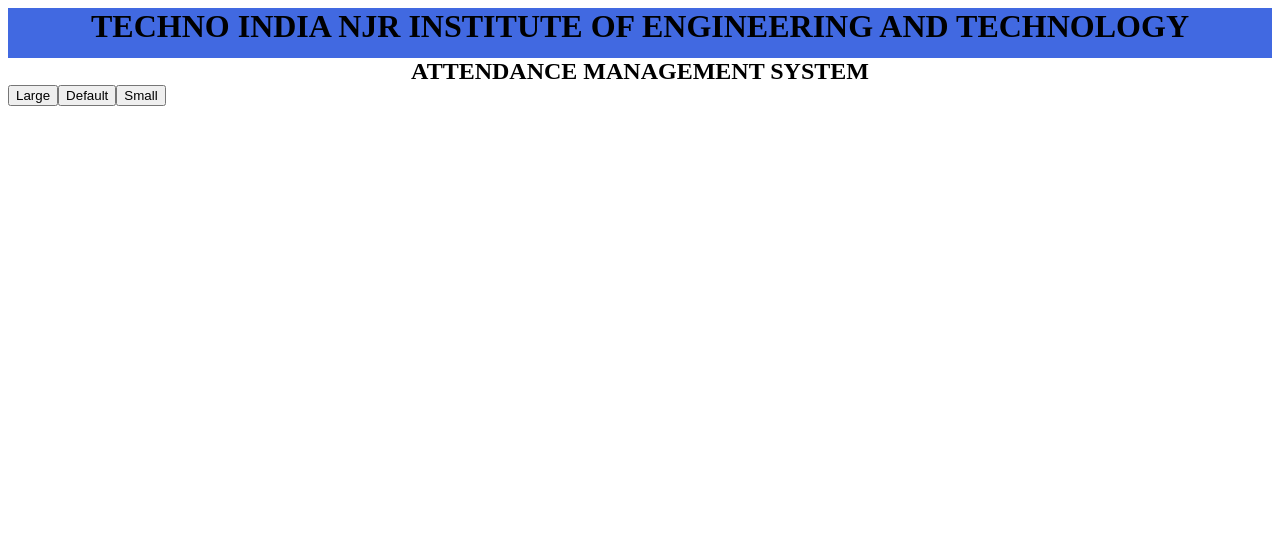
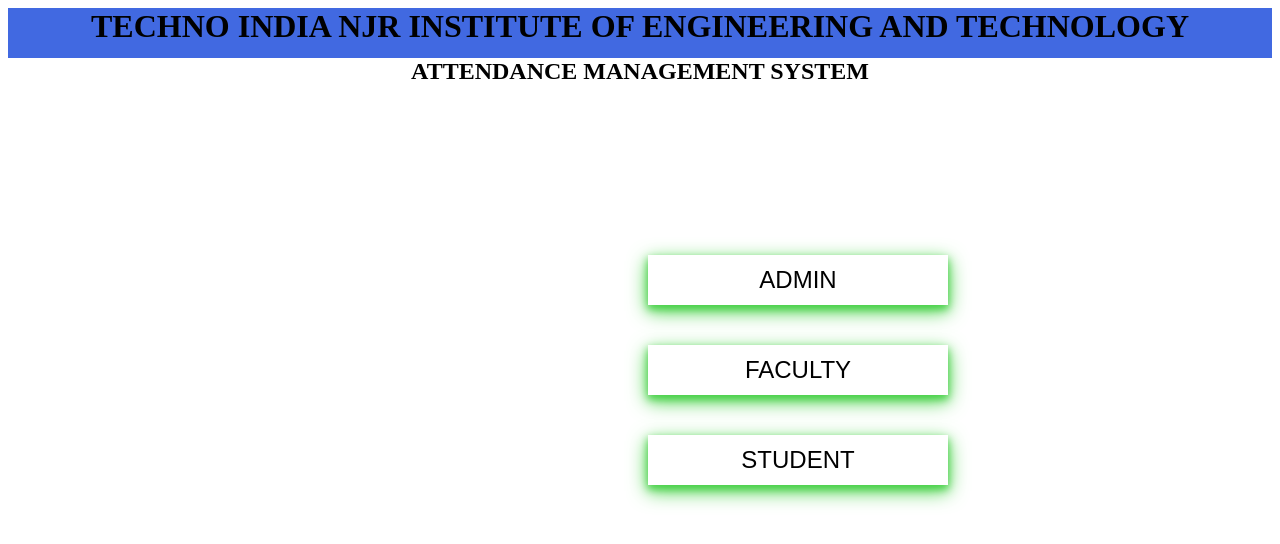
Before and after one commit to komolikaagarwal/attendace, an Angular app in the folder FrontEnd/: page / in a window 1280 px wide. Shown: the top 544 px of the page. Built offline with nearby package versions, Linux system fonts and the light colour scheme.

Commit message:
Initail Commit

```diff
--- a/FrontEnd/src/app/dashboard/dashboard.component.css
+++ b/FrontEnd/src/app/dashboard/dashboard.component.css
@@ -0,0 +1,22 @@
+button{
+    height: 50px;
+    width: 300px;
+    font-size: x-large;
+    box-sizing: border-box;
+    background-color: white;
+   box-shadow:0 4px 8px 0 #47d147, 0 6px 20px 0 #47d147;
+   border: 1px solid white;
+
+}
+body{
+    align-items: center;
+
+    margin-left: 620px;
+    margin-top: 150px;
+
+}
+button:hover{
+    height: 60px;
+    width: 310px;
+
+}
--- a/FrontEnd/src/app/dashboard/dashboard.component.html
+++ b/FrontEnd/src/app/dashboard/dashboard.component.html
@@ -1,3 +1,13 @@
-        <button type="button" class="btn btn-primary btn-lg">Large</button>
-        <button type="button" class="btn btn-primary btn-md">Default</button>
-        <button type="button" class="btn btn-primary btn-sm">Small</button>
+<body>
+       <div style="padding: 20px ;">
+        <button>ADMIN</button>
+       </div>
+        <div style="padding: 20px;">
+                <button>FACULTY</button>
+        </div>
+        <div style="padding: 20px;">
+                <button>STUDENT</button>
+        </div>
+
+
+</body>
```
